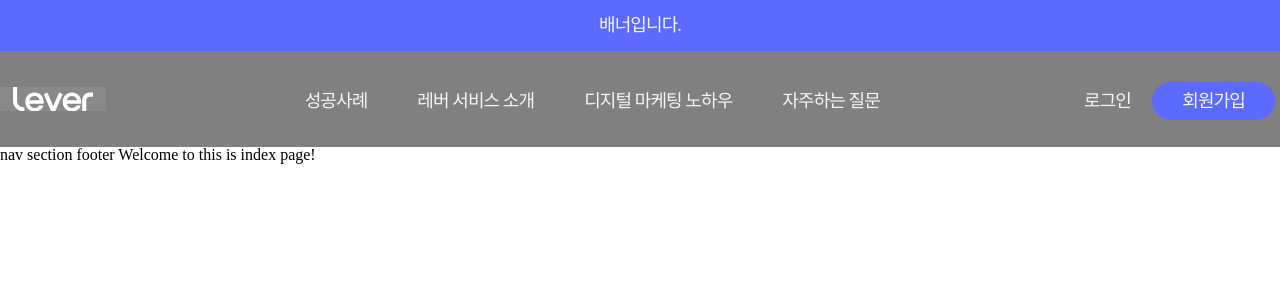
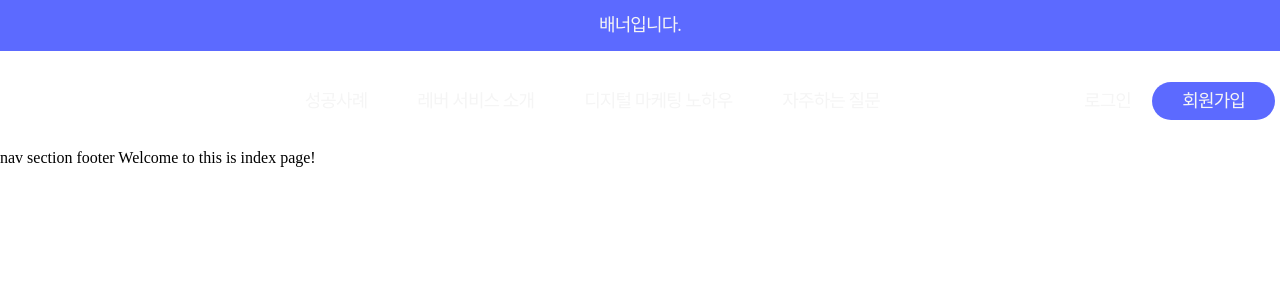
Before and after one commit to gorillaKim/react-landing-boilerplate, a Next.js app: page / in a window 1280 px wide. Shown: the top 300 px of the page. Built offline with nearby package versions, Linux system fonts and the light colour scheme; a web font is replaced by a local one.

Commit message:
feat: create Nabbar section

```diff
--- a/src/components/Navbar/Logo.tsx
+++ b/src/components/Navbar/Logo.tsx
@@ -1,7 +1,10 @@
-import React, { FC } from "react";
-import styled from "styled-components";
+import React, { FC } from "react"
+import styled from "styled-components"
+import {cssBreakPoint} from "../../styles/constant"
 // @ts-ignore
-import LogoSVG from "../../../public/static/image/icon/lever_new_logo_w.svg";
+import WhiteLogoSVG from "../../../public/static/image/icon/lever_new_logo_w.svg"
+// @ts-ignore
+import BlackLogoSVG from "../../../public/static/image/icon/lever_new_logo.svg"
 
 const LogoLayout = styled.div`
   width: fit-content;
@@ -9,25 +12,45 @@ const LogoLayout = styled.div`
   object-fit: contain;
   padding: 0 1vw;
 
-  // test for
-  background-color: #898989;
+  @media (max-width: ${cssBreakPoint.tablet}) {
+    z-index: 9999;
+    display: flex;
+    flex-direction: row;
+    justify-content: space-between;
+    width: 95%;
+    padding: 22.4px;
+  }
 `
-const LogoIcon = styled(LogoSVG)`
+const WhiteLogoIcon = styled(WhiteLogoSVG)`
   display: block;
   width: 80px;
   height: auto;
   margin: 0 auto;
+
+  @media (max-width: ${cssBreakPoint.tablet}) {
+    margin: 0 0 0 25px;
+  }
+`
+const BlackLogoIcon = styled(BlackLogoSVG)`
+  display: block;
+  width: 80px;
+  height: auto;
+  margin: 0 auto;
+
+  @media (max-width: ${cssBreakPoint.tablet}) {
+    margin: 0 0 0 25px;
+  }
 `
 
 interface LogoProps {
-
+  isActive: boolean
 }
 
-const Logo: FC<LogoProps> = () => {
+const Logo: FC<LogoProps> = ({isActive= false}) => {
   return (
     <LogoLayout>
       <a href="#">
-        <LogoIcon/>
+        {isActive ? <BlackLogoIcon/> : <WhiteLogoIcon/>}
       </a>
     </LogoLayout>
   )
--- a/src/components/Navbar/Menu.tsx
+++ b/src/components/Navbar/Menu.tsx
@@ -1,41 +1,46 @@
 import React, { FC } from "react"
 import styled from "styled-components"
+import {cssBreakPoint} from "../../styles/constant";
 
-const MenuLayout = styled.div`
+
+const MenuLayout = styled(({...restProps})=> <div {...restProps} />)`
   display: flex;
   width: 100%;
   justify-content: space-between;
   align-items: center;
   list-style: none;
 
-  @media (max-width: var(--break-tablet)) {
-    flex-direction: column;
-    animation-duration: 0.5s;
-    animation-timing-function: ease-in-out;
-    animation-name: slideHeader;
-    animation-fill-mode: forwards;
-    animation-direction: reverse;
-    background: var(--white);
+  @media (max-width: ${cssBreakPoint.tablet}) {
+    display: none;
     height: 100%;
+
+    &.active {
+      display: flex;
+      flex-direction: column;
+      justify-content: flex-start;
+    }
+    &.deactive {
+      height: 100%;
+    }
   }
 `
 
 const Title = styled.ul`
   display: none;
 
-  @media (max-width: var(--break-tablet)) {
+  @media (${cssBreakPoint.tablet}) {
     width: 100%;
   }
 `
 
 const TitleList = styled.li`
-  @media (max-width: var(--break-tablet)) {
+  @media (max-width: ${cssBreakPoint.tablet}) {
     padding: 35px 15px;
     color: var(--black);
   }
 `
 
-const TitleListLink = styled.a`
+const ItemLink = styled.a`
   font-family: NotoSansKR;
   font-size: 18px;
   font-weight: normal;
@@ -46,8 +51,10 @@ const TitleListLink = styled.a`
   text-align: left;
   text-decoration: none;
   color: var(--white);
+`
 
-  @media (max-width: var(--break-tablet)) {
+const TitleListLink = styled(ItemLink)`
+  @media (max-width: ${cssBreakPoint.tablet}) {
     font-size: 30px;
     color: var(--black);
   }
@@ -59,7 +66,7 @@ const MenuCenter = styled.ul`
   width: fit-content;
   margin: 0 auto;
   list-style: none;
-  @media (max-width: var(--break-tablet)) {
+  @media (max-width: ${cssBreakPoint.tablet}) {
     flex-direction: column;
     align-items: start;
     width: 100%;
@@ -71,21 +78,8 @@ const CenterItem = styled.li`
   text-decoration: none;
 `
 
-const MenuItemLink = styled.a`
-  font-family: NotoSansKR;
-  font-size: 18px;
-  font-weight: normal;
-  font-stretch: normal;
-  font-style: normal;
-  line-height: normal;
-  letter-spacing: -0.9px;
-  text-align: left;
-  color: var(--white);
-  text-decoration: none;
-`
-
-const CenterItemLink = styled(MenuItemLink)`
-  @media (max-width: var(--break-tablet)) {
+const CenterItemLink = styled(ItemLink)`
+  @media (max-width: ${cssBreakPoint.tablet}) {
     font-size: 30px;
     letter-spacing: -1.5px;
     text-align: left;
@@ -98,7 +92,7 @@ const MenuRight = styled.ul`
   width: fit-content;
   text-decoration: none;
 
-  @media (max-width: var(--break-tablet)) {
+  @media (max-width: ${cssBreakPoint.tablet}) {
     width: 100%;
     position: fixed;
     display: flex;
@@ -123,19 +117,29 @@ const RightItem = styled.li`
     padding: 9px 30px;
     background-color: var(--cornflower);
   }
-  @media (max-width: var(--break-tablet)) {
+  @media (max-width: ${cssBreakPoint.tablet}) {
     width: 50%;
     display: flex;
     justify-content: center;
     align-items: center;
     margin: 0;
     border-top: 1px solid var(--light-periwinkle);
+
+    &:first-child {
+      margin-right: 0;
+      border-right: 1px solid var(--light-periwinkle);
+      background-color: var(--white);
+    }
+    &:last-child > a{
+      border-radius: 0px;
+      padding: 18px 61.7px;
+      color: var(--white);
+    }
   }
 `
 
-const RightItemLink =  styled(MenuItemLink)`
-
-  @media (max-width: var(--break-tablet)) {
+const RightItemLink =  styled(ItemLink)`
+  @media (max-width: ${cssBreakPoint.tablet}) {
     width: 100%;
     padding: 18px 61.7px;
     border-radius: 0;
@@ -147,12 +151,12 @@ const RightItemLink =  styled(MenuItemLink)`
 `
 
 interface MenuProps {
-
+  isActive: boolean
 }
 
-const Menu: FC<MenuProps> = () => {
+const Menu: FC<MenuProps> = ({isActive= false}) => {
   return (
-    <MenuLayout>
+    <MenuLayout className={isActive ? 'active' : 'deactive'} >
       <Title>
         <TitleList>
           <TitleListLink
--- a/src/components/Navbar/ToggleButton.tsx
+++ b/src/components/Navbar/ToggleButton.tsx
@@ -32,10 +32,12 @@ interface IShowElementOption {
 }
 
 interface ToggleProps {
-  duration: string,
-  rotateOption: IToggleRotateOption,
-  rotateReverseOption: IToggleRotateOption,
-  showElementOption: IShowElementOption,
+  duration: string
+  rotateOption: IToggleRotateOption
+  rotateReverseOption: IToggleRotateOption
+  showElementOption: IShowElementOption
+  children: React.ReactNode
+  onClick: ()=>void
 }
 
 const Toggle = styled(({ duration, rotateOption, rotateReverseOption, showElementOption, ...restProps}: ToggleProps) => <ul {...restProps} />)`
@@ -87,40 +89,41 @@ const ToggleList = styled.li`
 interface ToggleButtonProps {
   onClickToggle: () => void,
   toggle: boolean
+  sticky: boolean
 }
 
-const ToggleButton: FC<ToggleButtonProps> = ({onClickToggle, toggle=true}) => {
+const ToggleButton: FC<ToggleButtonProps> = ({onClickToggle, toggle=true, sticky=false}) => {
   const duration = '0.7s'
-  const rotateOption = {
+  const backgroundColor = (trigger) => trigger ? 'var(--greyish-brown)' : 'var(--white)'
+  const rotateDefaultOption = {
     start: {
       top: '20px',
       bottom: 'unset',
       height: '4px',
       rotate: '0deg',
-      backgroundColor: 'var(--greyish-brown)',
+      backgroundColor: backgroundColor(!sticky),
     },
     end: {
-      top: 'unset',
-      bottom: 'unset',
       height: '2.2px',
+      backgroundColor: backgroundColor(sticky),
+    }
+  }
+  const rotateOption = {
+    start: rotateDefaultOption.start,
+    end: {
+      ...rotateDefaultOption.end,
+      top: '0',
+      bottom: 'inherit',
       rotate: '45deg',
-      backgroundColor: 'var(--white)',
     }
   }
   const rotateReversOption = {
-    start: {
-      top: '20px',
-      bottom: 'unset',
-      height: '4px',
-      rotate: '0deg',
-      backgroundColor: 'var(--greyish-brown)',
-    },
+    start: rotateDefaultOption.start,
     end: {
+      ...rotateDefaultOption.end,
       top: 'inherit',
       bottom: '0',
-      height: '2.2px',
       rotate: '-45deg',
-      backgroundColor: 'var(--white)',
     }
   }
   const showElementOption = {
@@ -128,10 +131,10 @@ const ToggleButton: FC<ToggleButtonProps> = ({onClickToggle, toggle=true}) => {
       top: '11px',
       height: '4px',
       display: 'block',
-      opacity: 'unset',
+      opacity: '1',
       visibility: 'visible',
       zIndex: 'unset',
-      backgroundColor: 'var(--greyish-brown)',
+      backgroundColor: backgroundColor(sticky),
     },
     end: {
       top: '20px',
@@ -139,8 +142,8 @@ const ToggleButton: FC<ToggleButtonProps> = ({onClickToggle, toggle=true}) => {
       display: 'unset',
       opacity: '0',
       visibility: 'hidden',
-      zIndex: '-1',
-      backgroundColor: 'var(--white)',
+      zIndex: 'unset',
+      backgroundColor: backgroundColor(!sticky),
     },
   }
   const reverseToAnimation = (option, trigger) => {
--- a/src/components/Navbar/index.tsx
+++ b/src/components/Navbar/index.tsx
@@ -1,31 +1,147 @@
-import React, { FC } from 'react'
+import React, {FC, useEffect, useState} from 'react'
 import styled from "styled-components"
 import {Container} from '../Styled/Layout'
 import Logo from "./Logo"
 import Menu from "./Menu"
+import ToggleButton from './ToggleButton'
+import {navbar, slideHeader} from "../Styled/Animation"
+import {cssBreakPoint} from "../../styles/constant";
 
-const NavbarSection = styled.section`
+interface IHeaderSection {
+  headerOption: {
+    start: {
+      backgroundColor: string;
+    },
+    end: {
+      backgroundColor: string;
+    }
+  }
+  slideHeaderOption: {
+    start: {
+      right: string,
+    }
+    end: {
+      right: string,
+    }
+  }
+  children: React.ReactNode
+  className: string
+}
+const HeaderSection = styled(({headerOption, slideHeaderOption,...restProps}:IHeaderSection)=> <section {...restProps}/>)`
+  display: inline-block;
+  position: -webkit-sticky; /* Safari */
+  position: sticky;
+  top: 0;
+  width: 100%;
+  z-index: 9999;
+
+  &.sticky {
+    background-color: #ffffff;
+    li a {
+      color: var(--black)
+    }
+    .lever-signup {
+      color: var(--white)
+    }
+  }
+
+  @media (max-width: ${cssBreakPoint.tablet}) {
+    &.active {
+      height: 100vh;
+      background: var(--white);
+      position: fixed;
+
+      animation-duration: 0.5s;
+      animation-timing-function: ease-in-out;
+      animation-name: ${props=>slideHeader(props.slideHeaderOption)};
+      animation-fill-mode: forwards;
+    }
+  }
+`
+interface INavbarSection {
+  navbarOption: {
+    start: {
+      display: string;
+    },
+    end: {
+      display: string;
+    }
+  },
+  children: React.ReactNode,
+  className: string
+}
+const NavbarSection = styled(({navbarOption, ...restProps}:INavbarSection) => <section {...restProps}/>)`
   display: flex;
   flex-direction: row;
   justify-content: space-between;
   align-items: center;
 
-  // test for
-  background-color: gray;
+  @media (max-width: ${cssBreakPoint.tablet}) {
+    flex-direction: column;
+    justify-content: space-between;
+    width: 100%;
+
+    &.deactive {
+      animation-name: ${props=>navbar(props.navbarOption)};
+      animation-duration: 0.7s;
+      animation-fill-mode: forwards;
+    }
+  }
 `
 
 interface NavbarProps {
-
 }
 
 const Navbar: FC<NavbarProps> = () => {
+  const [toggle, setToggle] = useState(false)
+  const [sticky, setSticky] = useState(false)
+
+  const headerOption = {
+    start: {
+      backgroundColor: 'transparent'
+    },
+    end: {
+      backgroundColor: '#ffffff'
+    }
+  }
+  const navbarOption = {
+    start: {
+      display: 'flex'
+    },
+    end: {
+      display: 'inline'
+    }
+  }
+
+  const slideHeaderOption = {
+    start: {
+      right: '-210%',
+    },
+    end: {
+      right: '0%',
+    },
+  }
+  useEffect(()=>{
+    window.addEventListener('scroll', ()=>{
+      setSticky(window.pageYOffset>51)
+    })
+  },[])
+  const onClickToggle = () => setToggle(toggle => !toggle)
+  console.log(sticky)
   return (
-    <Container>
-      <NavbarSection>
-        <Logo/>
-        <Menu/>
-      </NavbarSection>
-    </Container>
+    <HeaderSection
+      className= {`${toggle ? "active " : "deactive"} ${sticky ? 'sticky' : ''}`}
+      headerOption={headerOption}
+      slideHeaderOption={slideHeaderOption}
+    >
+      <ToggleButton onClickToggle={onClickToggle} toggle={toggle} sticky={sticky}/>
+      <Container>
+        <NavbarSection className={toggle ? "active" : "deactive"} navbarOption={navbarOption}>
+          <Logo isActive={toggle||sticky}/>
+          <Menu isActive={toggle}/>
+        </NavbarSection>
+      </Container>
+    </HeaderSection>
   )
 }
 
```
